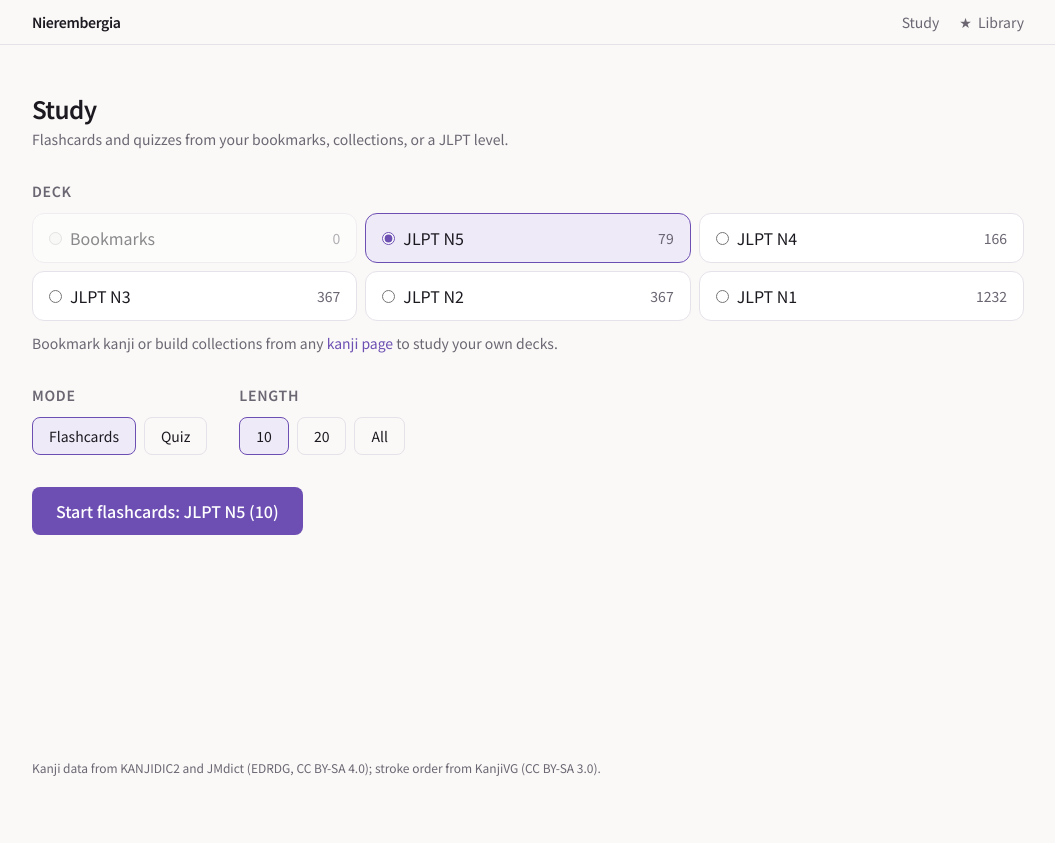
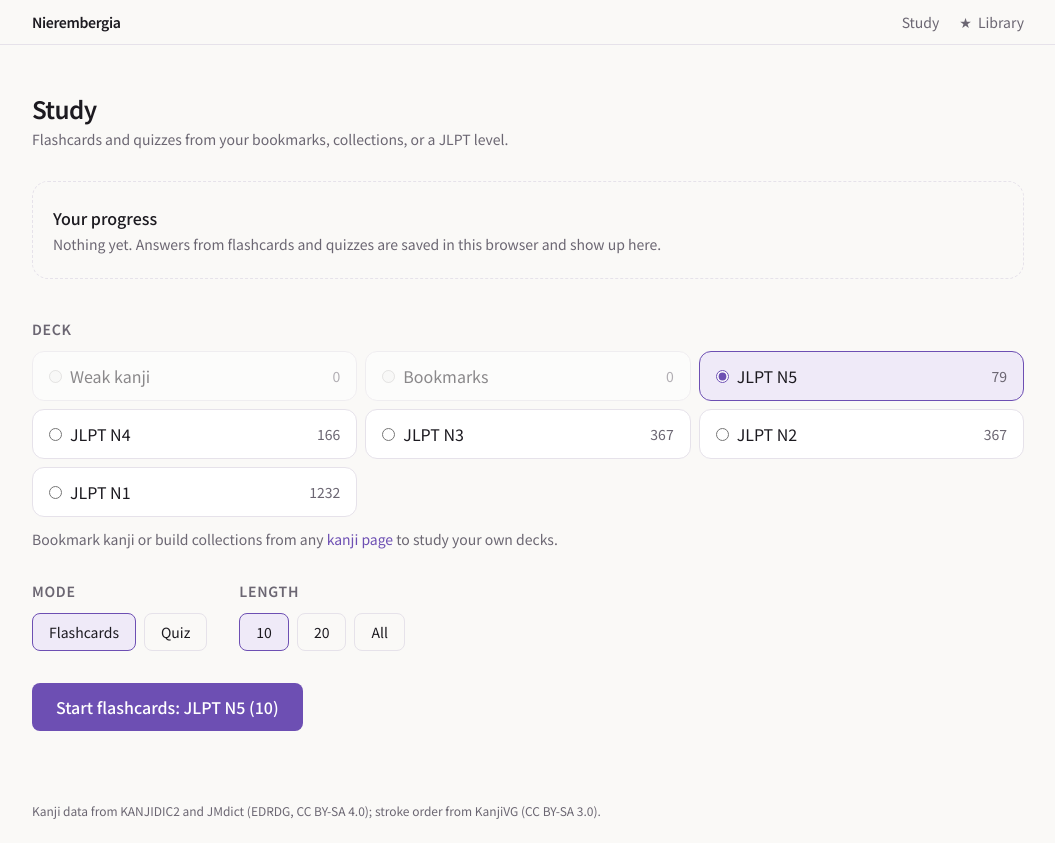
Before and after one commit to Rebisco-Biscuit/Nierembergia, a Next.js app: page /study in a window 1280 px wide. Shown: the whole page, without its empty margins (112-1167 px from the left). Before the commit the page ends 800 px from the top, so only its background shows below. Built offline with nearby package versions, Linux system fonts and the light colour scheme.

Commit message:
feat: progress panel and weak-kanji deck
C:/Program Files/Git/study shows kanji studied, accuracy, mastered, day streak, recent sessions, and the kanji missed last time, with a one-click session for them. Reset erases progress after confirmation.

```diff
--- /dev/null
+++ b/src/components/study/ProgressPanel.tsx
@@ -0,0 +1,132 @@
+"use client";
+
+import { useState } from "react";
+import { KanjiTile } from "@/components/KanjiTile";
+import { MASTERED_STREAK, summarize, type Progress } from "@/lib/progress";
+import type { StudyKanji } from "@/lib/study";
+
+const WEAK_SHOWN = 12;
+const RECENT_SHOWN = 5;
+// Read the clock outside render-time hooks; the panel only renders in the browser.
+const now = () => Date.now();
+
+const formatPct = (n: number | null) => (n === null ? "—" : `${Math.round(n * 100)}%`);
+
+export function ProgressPanel({
+  progress,
+  byChar,
+  onStudyWeak,
+  onReset,
+}: {
+  progress: Progress;
+  byChar: Map<string, StudyKanji>;
+  onStudyWeak: () => void;
+  onReset: () => void;
+}) {
+  const [confirmReset, setConfirmReset] = useState(false);
+  const summary = summarize(progress, now());
+  const recent = progress.sessions.slice(-RECENT_SHOWN).reverse();
+  const weak = summary.weak.flatMap((c) => byChar.get(c) ?? []);
+
+  if (summary.answers === 0) {
+    return (
+      <section aria-labelledby="progress-heading" className="rounded-2xl border border-dashed border-border px-5 py-6">
+        <h2 id="progress-heading" className="font-medium">
+          Your progress
+        </h2>
+        <p className="mt-1 text-sm text-muted">
+          Nothing yet. Answers from flashcards and quizzes are saved in this browser and show up here.
+        </p>
+      </section>
+    );
+  }
+
+  const stats: [string, string, string?][] = [
+    ["Kanji studied", summary.studied.toLocaleString("en")],
+    ["Accuracy", formatPct(summary.accuracy), `${summary.answers.toLocaleString("en")} answers`],
+    ["Mastered", summary.mastered.toLocaleString("en"), `${MASTERED_STREAK} right in a row`],
+    ["Day streak", `${summary.dayStreak} day${summary.dayStreak === 1 ? "" : "s"}`],
+  ];
+
+  return (
+    <section aria-labelledby="progress-heading" className="space-y-6 rounded-2xl border border-border bg-surface p-5">
+      <div className="flex items-center justify-between gap-4">
+        <h2 id="progress-heading" className="font-medium">
+          Your progress
+        </h2>
+        {confirmReset ? (
+          <span className="flex gap-3 text-sm">
+            <button
+              type="button"
+              onClick={() => {
+                onReset();
+                setConfirmReset(false);
+              }}
+              className="font-medium text-danger"
+            >
+              Erase all progress
+            </button>
+            <button type="button" onClick={() => setConfirmReset(false)} className="text-muted">
+              Cancel
+            </button>
+          </span>
+        ) : (
+          <button type="button" onClick={() => setConfirmReset(true)} className="text-sm text-muted hover:text-foreground">
+            Reset
+          </button>
+        )}
+      </div>
+
+      <dl className="grid grid-cols-2 gap-3 sm:grid-cols-4">
+        {stats.map(([label, value, hint]) => (
+          <div key={label} className="rounded-xl bg-background px-4 py-3">
+            <dt className="text-xs text-muted">{label}</dt>
+            <dd className="mt-1 text-2xl font-semibold tabular-nums">{value}</dd>
+            {hint && <dd className="text-xs text-muted">{hint}</dd>}
+          </div>
+        ))}
+      </dl>
+
+      {weak.length > 0 && (
+        <div>
+          <div className="mb-2 flex flex-wrap items-baseline justify-between gap-2">
+            <h3 className="text-sm font-medium">
+              Weak kanji <span className="font-normal text-muted">(missed last time) · {weak.length}</span>
+            </h3>
+            <button type="button" onClick={onStudyWeak} className="text-sm font-medium text-accent hover:underline">
+              Study these →
+            </button>
+          </div>
+          <ul className="flex flex-wrap gap-2">
+            {weak.slice(0, WEAK_SHOWN).map((k) => (
+              <li key={k.character}>
+                <KanjiTile kanji={k} />
+              </li>
+            ))}
+          </ul>
+        </div>
+      )}
+
+      {recent.length > 0 && (
+        <div>
+          <h3 className="mb-2 text-sm font-medium">Recent sessions</h3>
+          <ul className="divide-y divide-border text-sm">
+            {recent.map((s) => (
+              <li key={s.at} className="flex justify-between py-1.5">
+                <span>
+                  {s.mode === "quiz" ? "Quiz" : "Flashcards"}{" "}
+                  <span className="text-muted">
+                    · {new Date(s.at).toLocaleDateString(undefined, { month: "short", day: "numeric" })}
+                  </span>
+                </span>
+                <span className="tabular-nums">
+                  {s.correct}/{s.total} <span className="text-muted">({formatPct(s.total ? s.correct / s.total : null)})</span>
+                </span>
+              </li>
+            ))}
+          </ul>
+        </div>
+      )}
+    </section>
+  );
+}
--- a/src/components/study/StudyApp.tsx
+++ b/src/components/study/StudyApp.tsx
@@ -3,18 +3,12 @@
 import Link from "next/link";
 import { useState } from "react";
 import { seededRandom, shuffle } from "@/lib/random";
-import {
-  QUESTION_KINDS,
-  deckFromSource,
-  makeQuiz,
-  type DeckSource,
-  type Question,
-  type StudyKanji,
-} from "@/lib/study";
+import { QUESTION_KINDS, deckFromSource, makeQuiz, type DeckSource, type Question, type StudyKanji } from "@/lib/study";
 import type { JlptLevel } from "@/lib/types";
-import { recordAnswer, recordSession } from "@/lib/progress";
+import { emptyProgress, recordAnswer, recordSession, summarize } from "@/lib/progress";
 import { useHydrated, useLibrary, useProgress } from "../useLibrary";
 import { Flashcards } from "./Flashcards";
+import { ProgressPanel } from "./ProgressPanel";
 import { Quiz } from "./Quiz";
 import type { SessionResult } from "./SessionSummary";
 
@@ -23,8 +17,7 @@ const LENGTHS = [10, 20, Infinity] as const;
 const JLPT_LEVELS: JlptLevel[] = [5, 4, 3, 2, 1];
 
 type Session =
-  | { mode: "flashcards"; cards: StudyKanji[]; key: number }
-  | { mode: "quiz"; questions: Question[]; key: number };
+  { mode: "flashcards"; cards: StudyKanji[]; key: number } | { mode: "quiz"; questions: Question[]; key: number };
 
 // Only ever called from event handlers, never during render.
 const freshSeed = () => Math.floor(Math.random() * 2 ** 32);
@@ -33,11 +26,11 @@ let sessionCount = 0;
 const nextSessionKey = () => ++sessionCount;
 
 const sourceKey = (s: DeckSource) =>
-  s.kind === "jlpt" ? `jlpt:${s.level}` : s.kind === "collection" ? `c:${s.id}` : "bookmarks";
+  s.kind === "jlpt" ? `jlpt:${s.level}` : s.kind === "collection" ? `c:${s.id}` : s.kind;
 
 export function StudyApp({ all }: { all: StudyKanji[] }) {
   const [library] = useLibrary();
-  const [, updateProgress] = useProgress();
+  const [progress, updateProgress] = useProgress();
   const hydrated = useHydrated();
   const [source, setSource] = useState<DeckSource>({ kind: "jlpt", level: 5 });
   const [mode, setMode] = useState<Mode>("flashcards");
@@ -46,10 +39,24 @@ export function StudyApp({ all }: { all: StudyKanji[] }) {
   const [error, setError] = useState<string | null>(null);
 
   if (!hydrated) {
-    return <div className="mt-8 h-64 animate-pulse rounded-2xl border border-border bg-surface" aria-busy="true" aria-label="Loading" />;
+    return (
+      <div
+        className="mt-8 h-64 animate-pulse rounded-2xl border border-border bg-surface"
+        aria-busy="true"
+        aria-label="Loading"
+      />
+    );
   }
 
+  const weak = summarize(progress, now()).weak;
+  const byChar = new Map(all.map((k) => [k.character, k]));
+
   const sources: { source: DeckSource; label: string; count: number }[] = [
+    {
+      source: { kind: "weak" },
+      label: "Weak kanji",
+      count: deckFromSource({ kind: "weak" }, library, all, weak).length,
+    },
     { source: { kind: "bookmarks" }, label: "Bookmarks", count: library.bookmarks.length },
     ...library.collections.map((c) => ({
       source: { kind: "collection", id: c.id } as DeckSource,
@@ -84,7 +91,7 @@ export function StudyApp({ all }: { all: StudyKanji[] }) {
     setError(null);
   };
 
-  const deck = () => deckFromSource(selected.source, library, all);
+  const deck = () => deckFromSource(selected.source, library, all, weak);
   const exit = () => setSession(null);
 
   if (session) {
@@ -120,8 +127,18 @@ export function StudyApp({ all }: { all: StudyKanji[] }) {
   }
 
   return (
+    <div className="mt-8 space-y-10">
+      <ProgressPanel
+        progress={progress}
+        byChar={byChar}
+        onStudyWeak={() => {
+          setSource({ kind: "weak" });
+          start(deckFromSource({ kind: "weak" }, library, all, weak));
+        }}
+        onReset={() => updateProgress(() => emptyProgress())}
+      />
       <form
-      className="mt-8 space-y-8"
+        className="space-y-8"
         onSubmit={(e) => {
           e.preventDefault();
           start(deck());
@@ -174,8 +191,17 @@ export function StudyApp({ all }: { all: StudyKanji[] }) {
             <legend className="mb-3 text-sm font-semibold uppercase tracking-wider text-muted">Mode</legend>
             <div className="flex gap-2">
               {(["flashcards", "quiz"] as const).map((m) => (
-              <label key={m} className={`cursor-pointer rounded-lg border px-4 py-2 text-sm ${mode === m ? "border-accent bg-accent-soft" : "border-border"}`}>
-                <input type="radio" name="mode" className="sr-only" checked={mode === m} onChange={() => setMode(m)} />
+                <label
+                  key={m}
+                  className={`cursor-pointer rounded-lg border px-4 py-2 text-sm ${mode === m ? "border-accent bg-accent-soft" : "border-border"}`}
+                >
+                  <input
+                    type="radio"
+                    name="mode"
+                    className="sr-only"
+                    checked={mode === m}
+                    onChange={() => setMode(m)}
+                  />
                   {m === "flashcards" ? "Flashcards" : "Quiz"}
                 </label>
               ))}
@@ -185,8 +211,17 @@ export function StudyApp({ all }: { all: StudyKanji[] }) {
             <legend className="mb-3 text-sm font-semibold uppercase tracking-wider text-muted">Length</legend>
             <div className="flex gap-2">
               {LENGTHS.map((n) => (
-              <label key={n} className={`cursor-pointer rounded-lg border px-4 py-2 text-sm ${length === n ? "border-accent bg-accent-soft" : "border-border"}`}>
-                <input type="radio" name="length" className="sr-only" checked={length === n} onChange={() => setLength(n)} />
+                <label
+                  key={n}
+                  className={`cursor-pointer rounded-lg border px-4 py-2 text-sm ${length === n ? "border-accent bg-accent-soft" : "border-border"}`}
+                >
+                  <input
+                    type="radio"
+                    name="length"
+                    className="sr-only"
+                    checked={length === n}
+                    onChange={() => setLength(n)}
+                  />
                   {n === Infinity ? "All" : n}
                 </label>
               ))}
@@ -205,9 +240,9 @@ export function StudyApp({ all }: { all: StudyKanji[] }) {
           disabled={selected.count === 0}
           className="rounded-lg bg-accent px-6 py-3 font-medium text-accent-foreground disabled:opacity-40"
         >
-        Start {mode === "flashcards" ? "flashcards" : "quiz"}: {selected.label} (
-        {Math.min(length, selected.count)})
+          Start {mode === "flashcards" ? "flashcards" : "quiz"}: {selected.label} ({Math.min(length, selected.count)})
         </button>
       </form>
+    </div>
   );
 }
--- a/src/lib/study.ts
+++ b/src/lib/study.ts
@@ -16,16 +16,25 @@ export const toStudyKanji = (k: Kanji): StudyKanji => ({
 export type DeckSource =
   | { kind: "bookmarks" }
   | { kind: "collection"; id: string }
-  | { kind: "jlpt"; level: JlptLevel };
+  | { kind: "jlpt"; level: JlptLevel }
+  /** Kanji missed the last time they came up (see progress.ts). */
+  | { kind: "weak" };
 
 /** The kanji a deck source refers to, skipping any not in `all`. */
-export function deckFromSource(source: DeckSource, library: Library, all: StudyKanji[]): StudyKanji[] {
+export function deckFromSource(
+  source: DeckSource,
+  library: Library,
+  all: StudyKanji[],
+  weak: string[] = [],
+): StudyKanji[] {
   if (source.kind === "jlpt") return all.filter((k) => k.jlpt === source.level);
   const byChar = new Map(all.map((k) => [k.character, k]));
   const chars =
     source.kind === "bookmarks"
       ? library.bookmarks
-      : (library.collections.find((c) => c.id === source.id)?.kanji ?? []);
+      : source.kind === "weak"
+        ? weak
+        : (library.collections.find((c) => c.id === source.id)?.kanji ?? []);
   return chars.flatMap((c) => byChar.get(c) ?? []);
 }
 
```
Also changed, not shown: 1 other file (tests, documents, lock files or other folders). Lines whose indentation alone changed are shown as unchanged.
